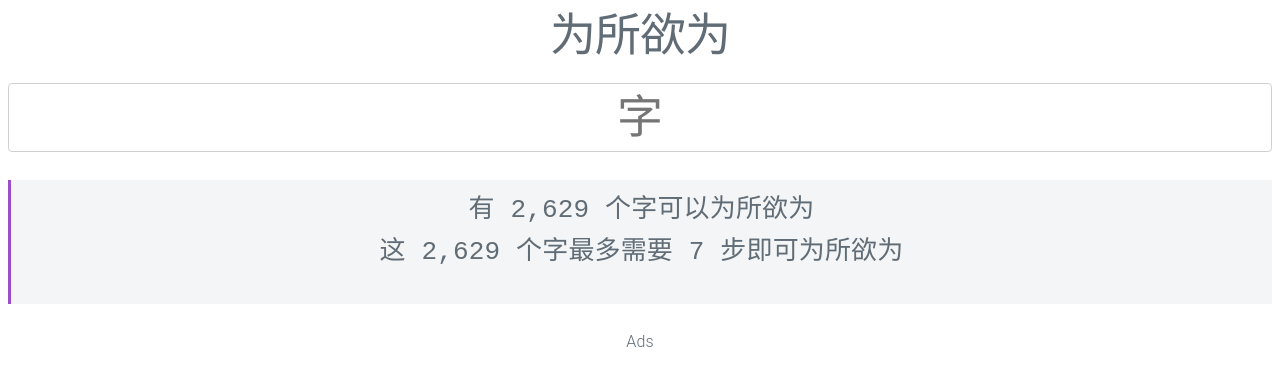
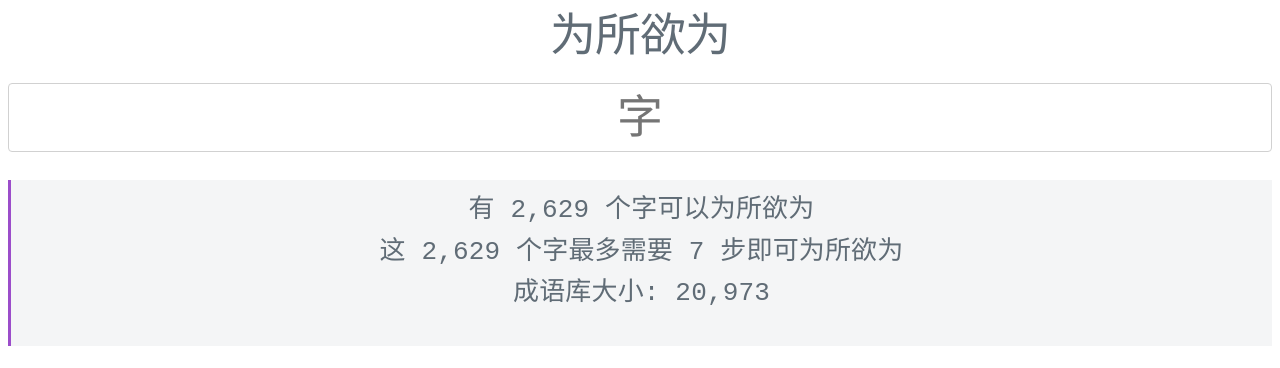
Before and after one commit to heianhu/weisuoyuwei, a plain HTML site: page index.htm in a window 1280 px wide. Shown: the top 368 px of the page. Drawn offline with nearby package versions, Linux system fonts and the light colour scheme.

Commit message:
Update index.htm

```diff
--- a/index.htm
+++ b/index.htm
@@ -13,7 +13,8 @@
 <input type="text" placeholder="字" id="word" style="font-size: 4.6rem; height: auto; text-align:center">
 <pre class="code">
 <code class="code-content" id="result" style="font-size: 200%">有 2,629 个字可以为所欲为
-这 2,629 个字最多需要 7 步即可为所欲为</code>
+这 2,629 个字最多需要 7 步即可为所欲为
+成语库大小: 20,973</code>
 </pre>
 <p>Ads</p>
 <iframe data-aa='418533' src='//ad.a-ads.com/418533?size=728x90'
```
